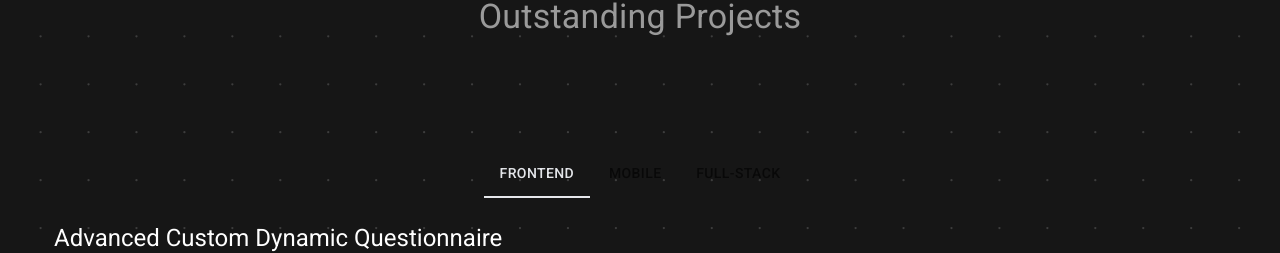
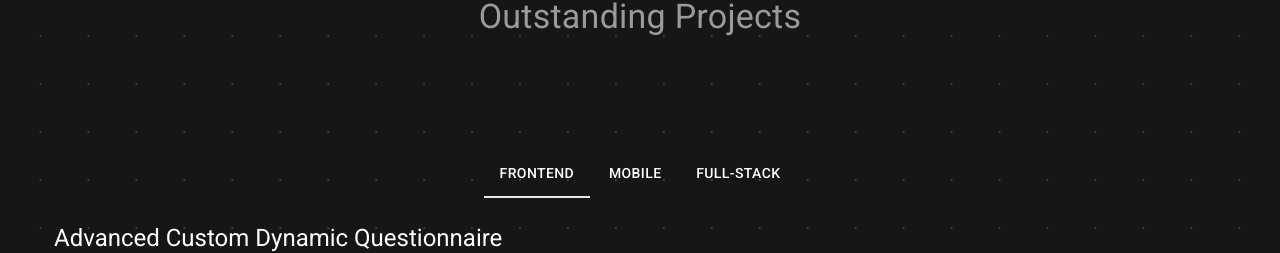
Before and after one commit to MerliMejia/PortfolioFE, a Next.js app: page / in a window 1280 px wide. Shown: the part 2266-2519 px from the top of the page. Built offline with nearby package versions, Linux system fonts and the light colour scheme.

Commit message:
!text-white

```diff
--- a/src/components/ProjectTabs.tsx
+++ b/src/components/ProjectTabs.tsx
@@ -57,23 +57,23 @@ export default function ProjectTabs() {
           aria-label="basic tabs example"
         >
           <Tab
-            className="text-white text-lg"
+            className="!text-white text-lg"
             label="Frontend"
             {...a11yProps(0)}
           />
           <Tab
-            className="text-white text-lg"
+            className="!text-white text-lg"
             label="Mobile"
             {...a11yProps(1)}
           />
           <Tab
-            className="text-white text-lg"
+            className="!text-white text-lg"
             label="Full-Stack"
             {...a11yProps(2)}
           />
         </Tabs>
       </div>
-      <div className="w-full text-white max-w-[1220px] mx-auto">
+      <div className="w-full !text-white max-w-[1220px] mx-auto">
         <CustomTabPanel value={value} index={0}>
           <Typography variant="h5" className="my-10">
             Advanced Custom Dynamic Questionnaire
@@ -94,7 +94,7 @@ export default function ProjectTabs() {
             this using the generated JSON. I implemented all the SurveyJS
             elements in React.js, incorporating the client's design.
           </Typography>
-          <Typography className="text-white">
+          <Typography className="!text-white">
             <span className="text-[#8A8A8A]">Skills and deliverables:</span>{' '}
             <span className="italic">
               Next.js, React, JavaScript, Front-End Development , Full-Stack
@@ -104,7 +104,7 @@ export default function ProjectTabs() {
           <Typography variant="h6" className="mt-10">
             Demo
           </Typography>
-          <Typography className="text-white">
+          <Typography className="!text-white">
             Take a look at the following video showcasing one of the forms
             created using this technique.
           </Typography>
@@ -118,7 +118,7 @@ export default function ProjectTabs() {
           <Typography variant="h6" className="mt-10">
             Demo 2
           </Typography>
-          <Typography className="text-white">
+          <Typography className="!text-white">
             Here's another questionnaire made by me with this technique. This
             one is more advanced since it has custom cards, nested
             questionnaires, a room editor, and the ability to upload files.
@@ -130,7 +130,7 @@ export default function ProjectTabs() {
             <source src="/videos/warm-demo2.mov" />
             Your browser does not support the video tag.
           </video>
-          <Typography className="text-white mt-5">
+          <Typography className="!text-white mt-5">
             You can try the questionnaires here:
             <a href="https://warm0.de/selbst-vermessen">
               https://warm0.de/selbst-vermessen
```
